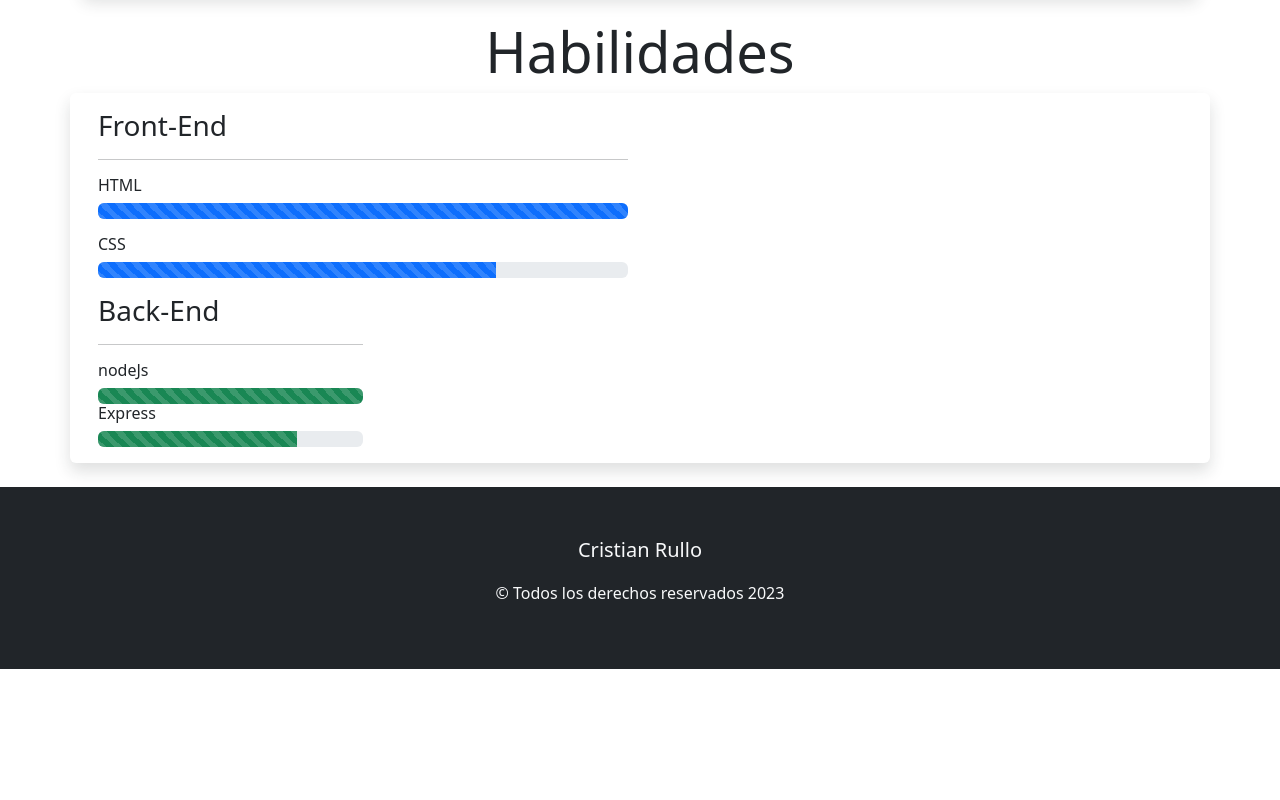
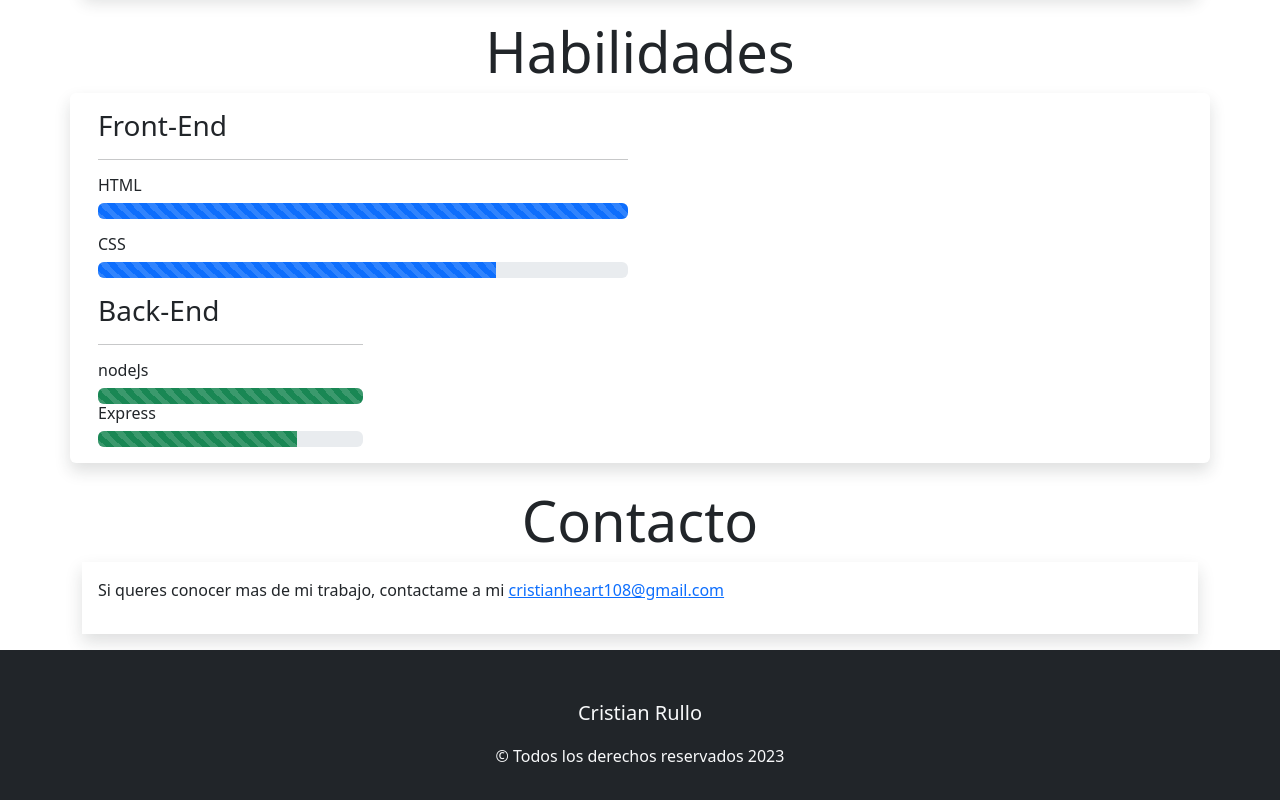
Before and after one commit to DragonHeart77/DragonHeart77.github.io, a plain HTML site: page index.html in a window 1280 px wide. Shown: the part 1196-1996 px from the top of the page. Before the commit the page ends 1865 px from the top, so only its background shows below. Drawn offline with Linux system fonts and the light colour scheme.

Commit message:
se agrego la seccion de contacto con informacion para enviar un mail

```diff
--- a/index.html
+++ b/index.html
@@ -185,6 +185,12 @@
             </div>
           </article>
         </section>
+        <section id="Contacto" class="my-3">
+           <h2 class="text-center display-4">Contacto</h2>
+           <article class="shadow p-3">
+             <p>Si queres conocer mas de mi trabajo, contactame a mi <a href="mailto:cristianheart108@gmail.com">cristianheart108@gmail.com</a></p>
+           </article>
+        </section>
       </section>
     </main>
     <footer class="bg-dark text-light py-5 text-center">
```
